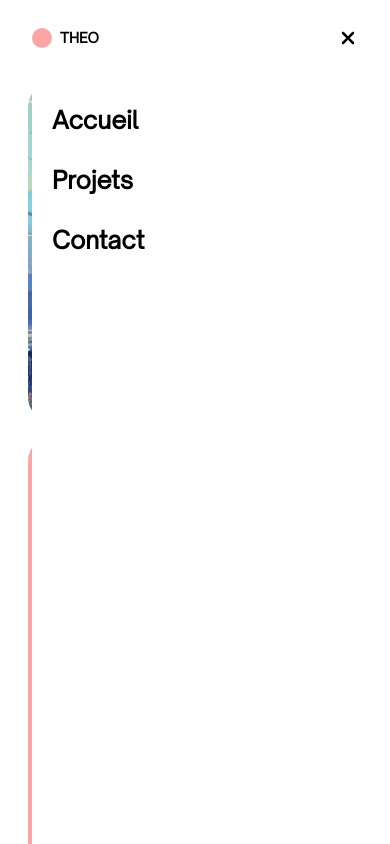
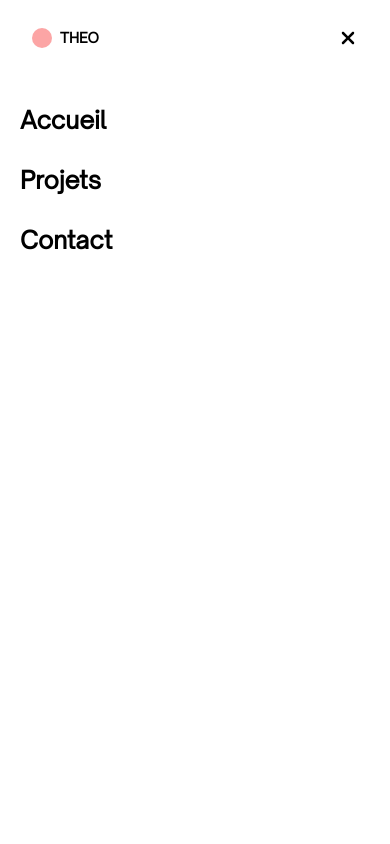
Before and after one commit to T-Urud/portfolio, a React (Create React App) app: page / in a window 390 px wide. Both pictures are taken after a click on the button 348 px from the left and 37 px from the top of the page. Shown: the top 844 px of the page. Built offline with nearby package versions, Linux system fonts and the light colour scheme.

Commit message:
header bug fixed

```diff
--- a/src/components/Header.js
+++ b/src/components/Header.js
@@ -11,12 +11,12 @@ const Header = () => {
   const [isOpen, setIsOpen] = useState(false);
 
   return (
-    <header className="flex justify-between items-center relative h-[75px] px-3 md:h-unset md:py-2 md:mt-3 z-50">
+    <header className="flex justify-between items-center relative h-[75px] px-3 md:h-unset md:py-2 md:mt-3 z-[100]">
       <motion.div
         animate={isOpen ? "open" : "closed"}
         transition={{ duration: 0.2 }}
         variants={variants}
-        className="fixed w-screen h-screen top-0 mt-[75px] bg-white translate-x-0 flex flex-col z-50 md:hidden"
+        className="fixed w-screen h-screen left-0 top-0 mt-[75px] bg-white translate-x-0 flex flex-col z-50 md:hidden"
       >
         <Link
           smooth
@@ -24,7 +24,7 @@ const Header = () => {
           className="z-50 font-semibold text-2xl leading-[30px] text-black ml-5 mt-[30px]"
           onClick={() => setIsOpen((isOpen) => !isOpen)}
         >
-          <motion.span whileHover={{ scale: 1.1 }}>Accueil</motion.span>
+          Accueil
         </Link>
         <Link
           smooth
```
